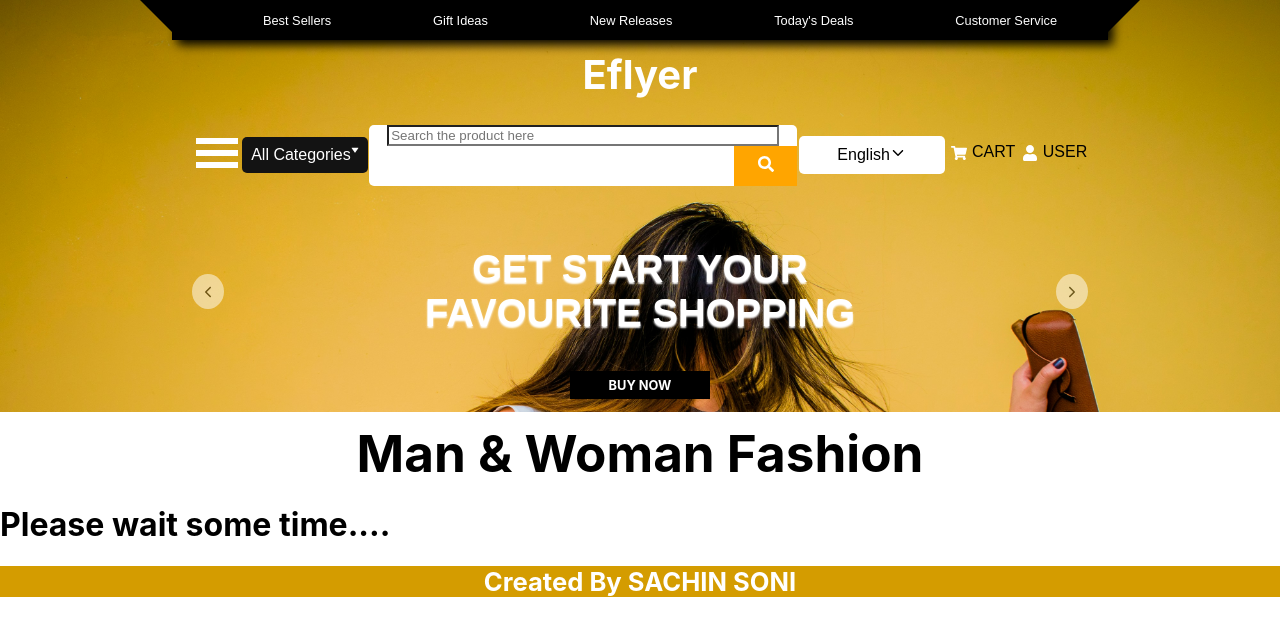
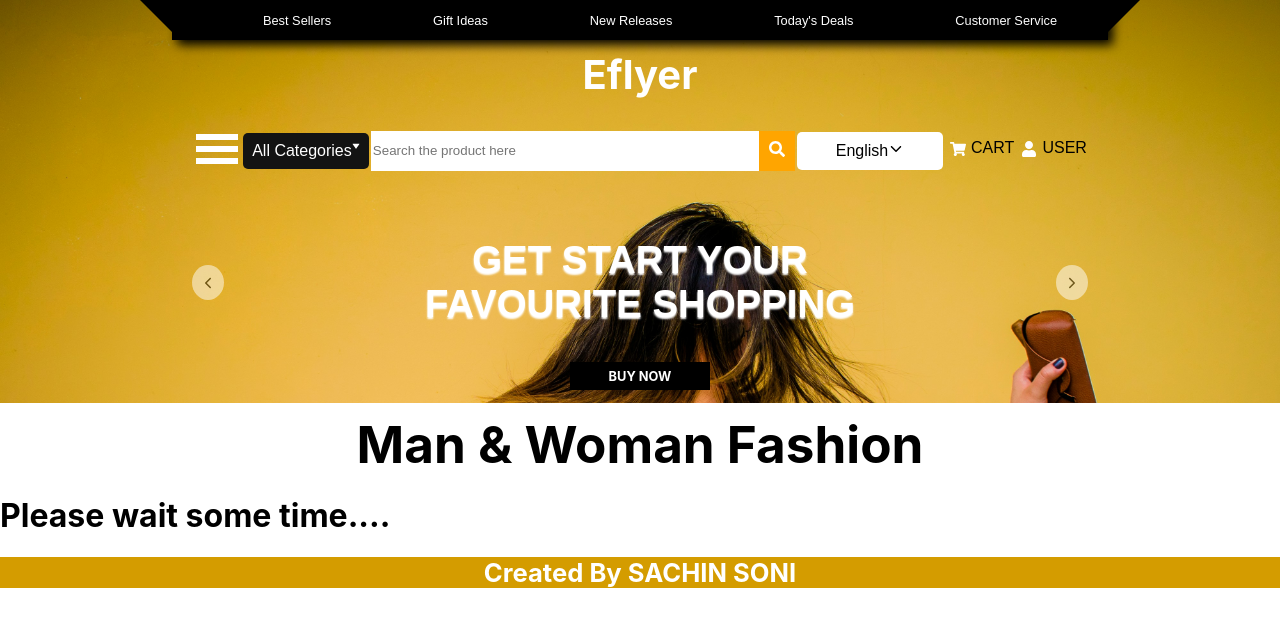
Before and after one commit to Codingoes/Shopping, a React (Create React App) app: page / in a window 1280 px wide. Shown: the top 636 px of the page. Built offline with nearby package versions, Linux system fonts and the light colour scheme; no server answers.

Commit message:
Update Navbar2.css

```diff
--- a/src/components/Navbar2.css
+++ b/src/components/Navbar2.css
@@ -20,20 +20,23 @@
     padding: 1% 1%;
     display: flex;
   }
-
+  .searchbar{
+    background-color: white;
+    border-radius: 5px;
+    display: flex;
+  }
   .search{
     width: 30vw;
     background-color: #ffffff;
+    border: none;
   }
-
-  .searchbar{
-    background-color: white;
-    border-radius: 5px;
+  input:focus{
+    outline: none;
+    border:2px solid #e09200;
   }
 
   .search-i{
     height: 100%;
-    width: 10%;
     padding: 10px;
     background-color: orange;
     float: right;
```
